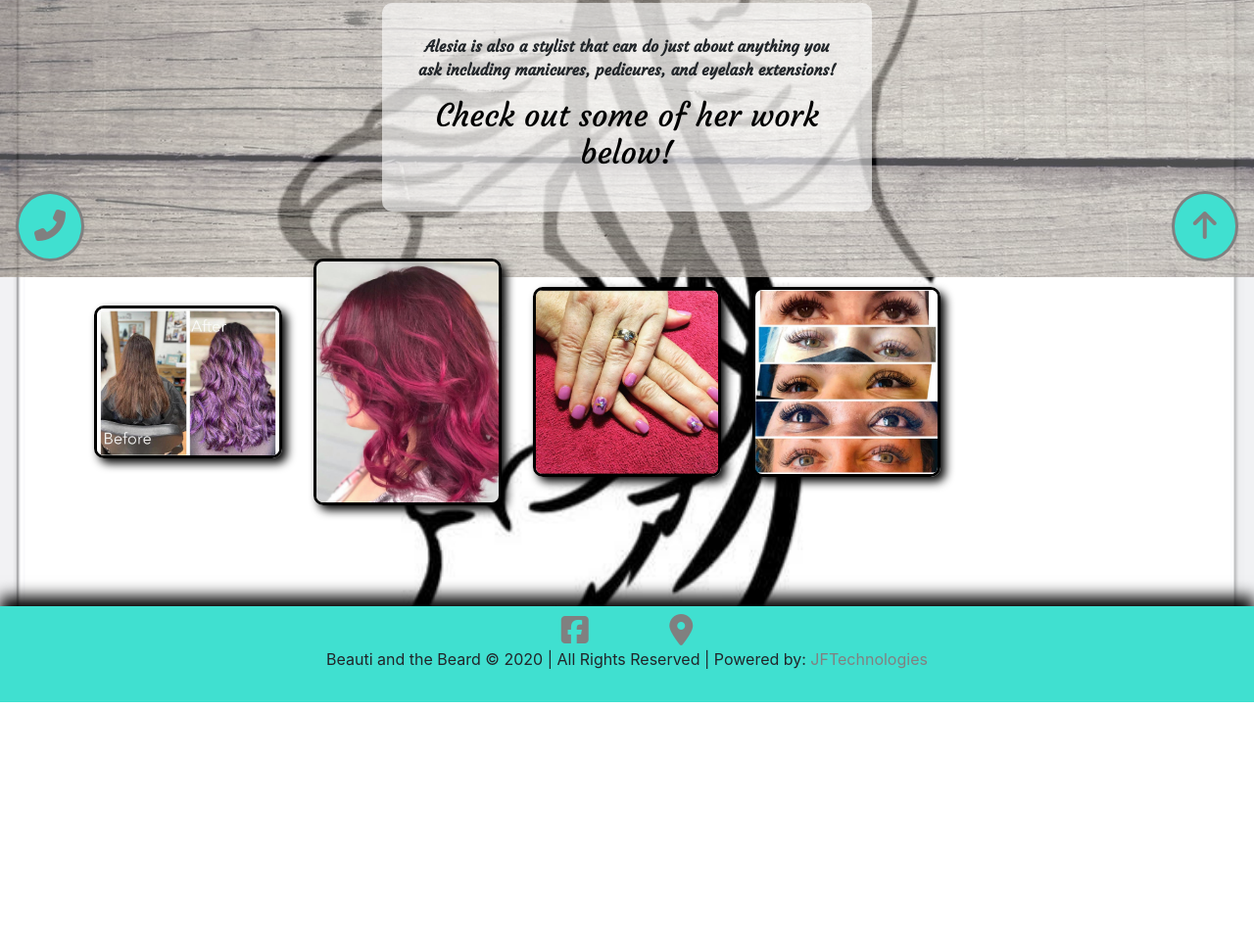
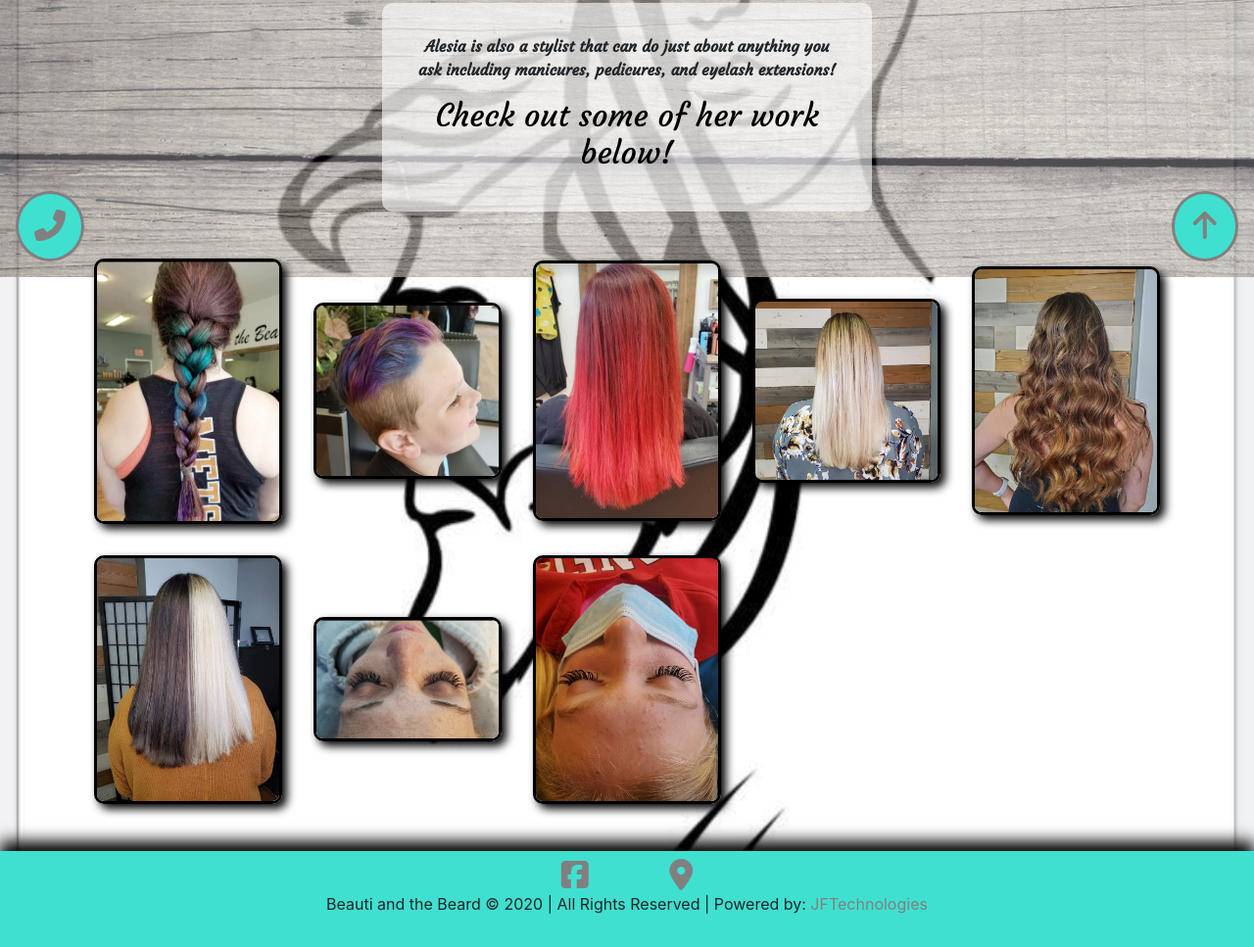
Before and after one commit to Jacob52210/Beauti_And_The_Beard, a plain HTML site: page alesia.html in a window 1280 px wide. Shown: the part 517-1484 px from the top of the page at 98% size. Before the commit the page ends 1234 px from the top, so only its background shows below. Drawn offline with nearby package versions, Linux system fonts and the light colour scheme; a web font is replaced by a local one.

Commit message:
added 8 pics to Alesia's gallery

```diff
--- a/alesia.html
+++ b/alesia.html
@@ -92,10 +92,15 @@
       </div>
 
       <div class="image-container">
-        <img src="img/katie-hair-1.jpg" alt="Hair Style">
-        <img src="img/katie-hair-2.jpg" alt="Hair Style">
-        <img src="img/katie-nails-1.jpg" alt="Manicured Nails">
-        <img src="img/katie-lashes-1.jpg" alt="Eyelash Extensions">
+        <img src="img/alesia-hair-1.jpg" alt="Hair Style">
+        <img src="img/alesia-hair-2.jpg" alt="Hair Style">
+        <img src="img/alesia-hair-3.jpg" alt="Hair Style">
+        <img src="img/alesia-hair-5.jpg" alt="Hair Style">
+        <img src="img/alesia-hair-4.jpg" alt="Hair Style">
+        <img src="img/alesia-hair-6.jpg" alt="Hair Style">
+        <img src="img/alesia-lashes-1.jpg" alt="Eye Lash Extensions">
+        <img src="img/alesia-lashes-2.jpg" alt="Eye Lash Extensions">
+
       </div>
 
     </section>
```
Also changed, not shown: img/alesia-hair-1.jpg (added), img/alesia-hair-2.jpg (added), img/alesia-hair-3.jpg (added), img/alesia-hair-4.jpg (added), img/alesia-hair-5.jpg (added), img/alesia-hair-6.jpg (added), img/alesia-lashes-1.jpg (added), img/alesia-lashes-2.jpg (added), img/thomas-hair-1.jpg.
